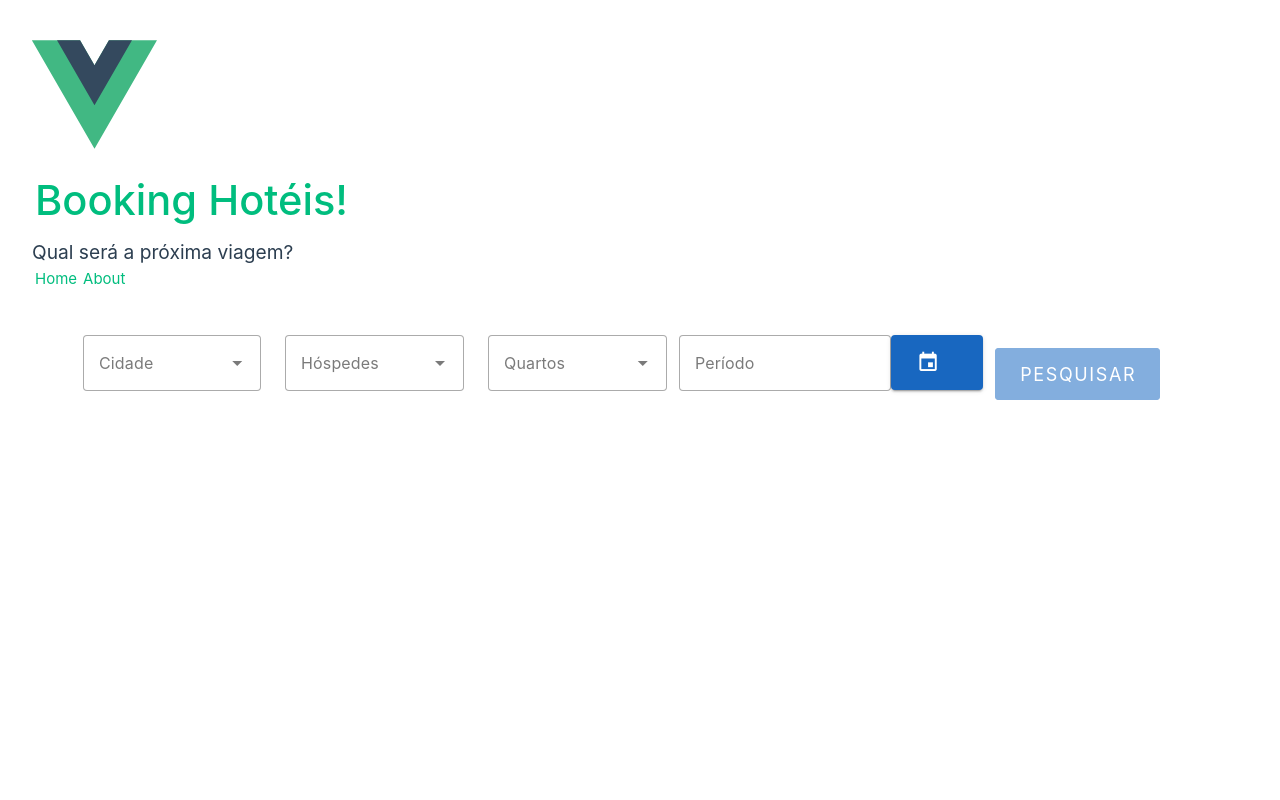
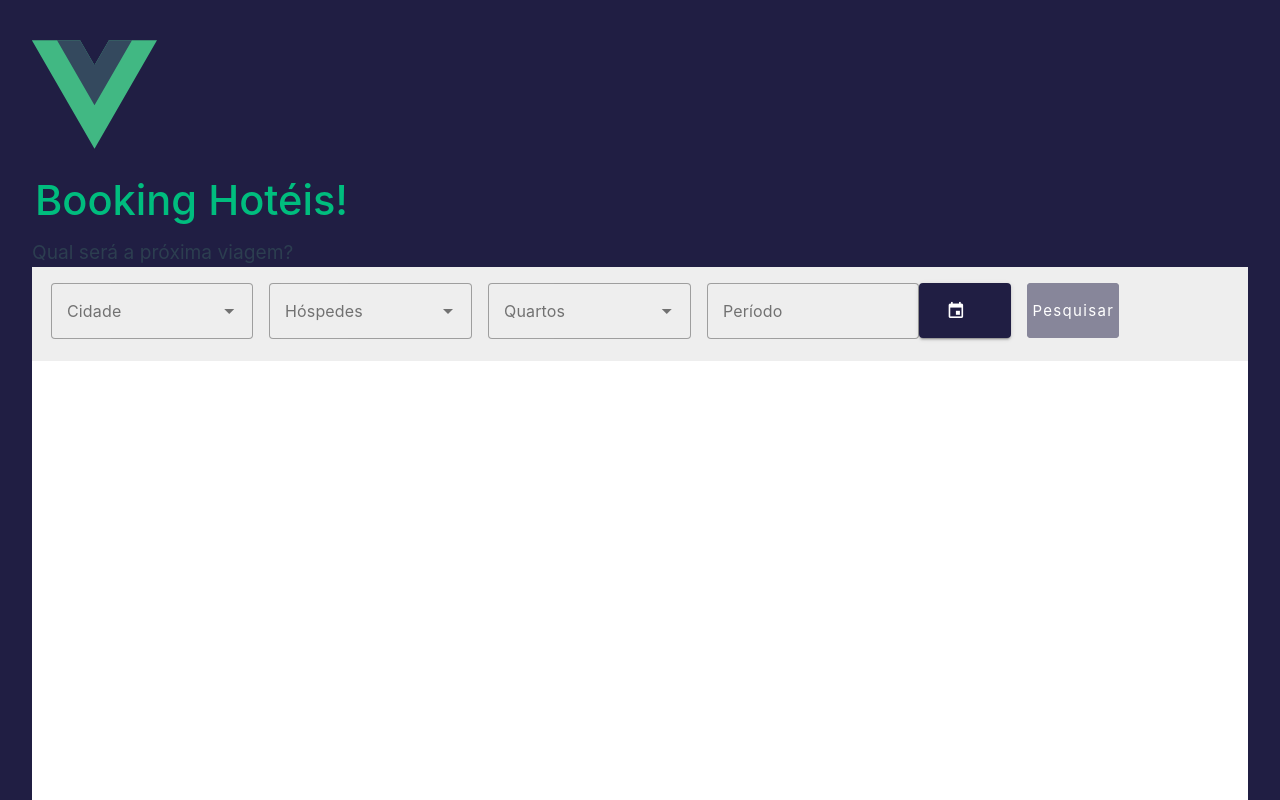
Before and after one commit to arthur-arend/vue-booking, a Vue app: page / in a window 1280 px wide. Shown: the top 800 px of the page. Built offline with nearby package versions, Linux system fonts and the light colour scheme; data requests are answered from the project's data file.

Commit message:
Card component done

```diff
--- a/src/App.vue
+++ b/src/App.vue
@@ -9,11 +9,6 @@ import HelloWorld from './components/HelloWorld.vue'
 
     <div class="wrapper">
       <HelloWorld msg="Booking Hotéis!" />
-
-      <nav>
-        <RouterLink to="/">Home</RouterLink>
-        <RouterLink to="/about">About</RouterLink>
-      </nav>
     </div>
   </header>
 
--- a/src/assets/base.scss
+++ b/src/assets/base.scss
@@ -19,6 +19,11 @@
   --vt-c-text-light-2: rgba(60, 60, 60, 0.66);
   --vt-c-text-dark-1: var(--vt-c-white);
   --vt-c-text-dark-2: rgba(235, 235, 235, 0.64);
+
+  --original-color: #201e43;
+  --original-color-soft: #134b70;
+  --original-color-variant: #508c9b;
+  --original-color-variant-soft: #eeeeee;
 }
 
 /* semantic color variables for this project */
@@ -61,7 +66,7 @@
 body {
   min-height: 100vh;
   color: var(--color-text);
-  background: var(--color-background);
+  background: var(--original-color);
   transition:
     color 0.5s,
     background-color 0.5s;
--- /dev/null
+++ b/src/components/Card/HotelCard.vue
@@ -0,0 +1,31 @@
+<template>
+  <v-card>
+    <v-card-title>{{ props.hotel.name }}</v-card-title>
+    <v-expansion-panels>
+      <v-expansion-panel>
+        <ul>
+          <li v-for="room in props.hotel.rooms" :key="room.id">
+            {{ room.name }} - R$ {{ room.price }}
+          </li>
+        </ul>
+      </v-expansion-panel>
+    </v-expansion-panels>
+    <v-card-text>
+      <p>{{ props.hotel.stars }} Estrelas</p>
+    </v-card-text>
+  </v-card>
+</template>
+
+<script setup lang="ts">
+import { defineProps } from 'vue'
+import { VCard, VCardTitle, VExpansionPanels, VExpansionPanel, VCardText } from 'vuetify/components'
+import type { Hotel } from '../../interfaces/hotels/hotels.model'
+
+const props = defineProps<{
+  hotel: Hotel
+}>()
+
+console.log('Filho', props.hotel)
+</script>
+
+<style scoped></style>
--- /dev/null
+++ b/src/formatters/date-time.ts
@@ -0,0 +1,5 @@
+export const formatDate = (date: Date | null) => {
+  if (date === null) return ''
+  const [year, month, day] = date.toISOString().split('T')[0].split('-')
+  return `${day}/${month}/${year}`
+}
--- /dev/null
+++ b/src/utils/date-time.ts
@@ -0,0 +1,5 @@
+export const formatDate = (date: Date | null) => {
+  if (date === null) return ''
+  const [year, month, day] = date.toISOString().split('T')[0].split('-')
+  return `${day}/${month}`
+}
--- a/src/views/HomeView.vue
+++ b/src/views/HomeView.vue
@@ -2,7 +2,7 @@
   <v-app>
     <v-main>
       <v-row class="search_container">
-        <v-col cols="12" sm="6" md="2">
+        <v-col cols="8" sm="4" md="2">
           <v-select
             variant="outlined"
             label="Cidade"
@@ -10,7 +10,7 @@
             v-model="selectedCity"
           ></v-select>
         </v-col>
-        <v-col cols="12" sm="6" md="2">
+        <v-col cols="8" sm="4" md="2">
           <v-select
             variant="outlined"
             label="Hóspedes"
@@ -19,10 +19,10 @@
             class="small-select"
           ></v-select>
         </v-col>
-        <v-col cols="12" sm="6" md="2">
+        <v-col cols="8" sm="4" md="2">
           <v-select variant="outlined" label="Quartos" :items="[1, 2, 3]"></v-select>
         </v-col>
-        <v-col cols="12" sm="6" md="3" class="date__container">
+        <v-col cols="8" sm="4" md="3" class="search_date">
           <v-text-field
             variant="outlined"
             v-model="formattedDates"
@@ -40,7 +40,7 @@
             @click:outside="handleMenuClose"
           >
             <template v-slot:activator="{ props }">
-              <v-btn v-bind="props" size="x-large" color="primary">
+              <v-btn v-bind="props" size="x-large" color="#201E43">
                 <v-icon icon="mdi-calendar" start></v-icon>
               </v-btn>
             </template>
@@ -64,34 +64,23 @@
             </v-row>
           </v-menu>
         </v-col>
-        <v-col cols="12" sm="6" md="2">
-          <v-btn size="x-large" color="primary" @click="handleClick" :disabled="!isCitySelected"
+        <v-col cols="12" sm="12" md="2" class="search_cta">
+          <v-btn
+            class="search__cta"
+            size="x-large"
+            color="#201E43"
+            @click="handleClick"
+            :disabled="!isCitySelected"
             >Pesquisar</v-btn
           >
         </v-col>
       </v-row>
-      <v-container v-if="hotels.length > 0">
+      <v-container v-if="hotels.length > 0" class="container_info">
         <v-row>
           <v-btn color="primary" @click="sortHotelsByStars">Ordenar</v-btn>
         </v-row>
-
         <v-row v-for="hotel in hotels" :key="hotel.id" cols="12" md="4">
-          <v-card>
-            <v-card-title>{{ hotel.name }}</v-card-title>
-            <v-expansion-panels>
-              <v-expansion-panel title="Quartos">
-                <ul>
-                  <li v-for="room in hotel.rooms" :key="room.id">
-                    {{ room.name }} - R$ {{ room.price }}
-                  </li>
-                </ul>
-              </v-expansion-panel>
-            </v-expansion-panels>
-
-            <v-card-text>
-              <p>{{ hotel.stars }} Estrelas</p>
-            </v-card-text>
-          </v-card>
+          <HotelCard :hotel="hotel" />
         </v-row>
       </v-container>
     </v-main>
@@ -108,11 +97,12 @@ import {
   VSelect,
   VMenu,
   VDatePicker,
-  VCard,
   VTextField
 } from 'vuetify/components'
 import axios from 'axios'
-import type { Hotel, Room } from '../interfaces/hotels/hotels.model'
+import type { Hotel } from '../interfaces/hotels/hotels.model'
+import { formatDate } from '../utils/date-time'
+import HotelCard from '../components/Card/HotelCard.vue'
 
 export default defineComponent({
   components: {
@@ -123,15 +113,15 @@ export default defineComponent({
     VSelect,
     VMenu,
     VDatePicker,
-    VCard,
-    VTextField
+    VTextField,
+    HotelCard
   },
   setup() {
     const cities = ref([])
     const menu = ref(false)
-    const selectedCity = ref<string | null>(null)
+    const selectedCity = ref<any>(null)
     const hotels = ref<Hotel[]>([])
-    const selectedGuests = ref()
+    const selectedGuests = ref<number | null>(null)
 
     const checkInDate = ref<Date | null>(null)
     const checkOutDate = ref<Date | null>(null)
@@ -166,12 +156,6 @@ export default defineComponent({
       hotels.value = [...hotels.value].sort((a, b) => b.stars - a.stars)
     }
 
-    const formatDate = (date: Date | null) => {
-      if (date === null) return ''
-      const [year, month, day] = date.toISOString().split('T')[0].split('-')
-      return `${day}-${month}-${year}`
-    }
-
     const formattedDates = computed(() => {
       if (checkInDate.value && checkOutDate.value) {
         return `${formatDate(checkInDate.value)} até ${formatDate(checkOutDate.value)}`
@@ -202,11 +186,12 @@ export default defineComponent({
             location: selectedCity.value
           }
         })
-        hotels.value = filterRoomsByCapacity(response.data, selectedGuests.value)
+        hotels.value = filterRoomsByCapacity(response.data, selectedGuests.value || 0)
       } catch (error) {
         console.log(error)
       }
     }
+
     const isCitySelected = computed(() => {
       return selectedCity.value !== null && selectedCity.value.trim() !== ''
     })
@@ -231,23 +216,45 @@ export default defineComponent({
 })
 </script>
 
-<style lang="scss">
+<style scoped lang="scss">
 .search_container {
+  background-color: #eeeeee;
   width: 100%;
+  height: fit-content;
   display: flex;
   align-items: center;
   justify-content: center;
-  margin-top: 2rem;
+  gap: 1rem;
+  padding-top: 1rem;
+
+  .search_date {
+    padding: 0;
+    display: flex;
+    justify-content: center;
+
+    .v-btn.v-btn--density-default {
+      height: 55px;
+    }
+  }
+
+  .search_cta {
+    width: 100%;
+    align-self: flex-end;
+    button {
+      height: 55px;
+      margin-bottom: 23px;
+    }
+  }
 }
 
-.date__container {
-  padding: 0;
+.container_info {
+  width: 100%;
+  height: auto;
+
   display: flex;
+  align-items: center;
   justify-content: center;
-
-  .v-btn.v-btn--density-default {
-    height: 55px;
-  }
+  flex-direction: column;
 }
 
 @media (min-width: 1024px) {
--- a/tsconfig.app.json
+++ b/tsconfig.app.json
@@ -5,7 +5,6 @@
   "compilerOptions": {
     "composite": true,
     "tsBuildInfoFile": "./node_modules/.tmp/tsconfig.app.tsbuildinfo",
-
     "baseUrl": ".",
     "paths": {
       "@/*": ["./src/*"]
```
Also changed, not shown: src/assets/hotel.svg (added).
